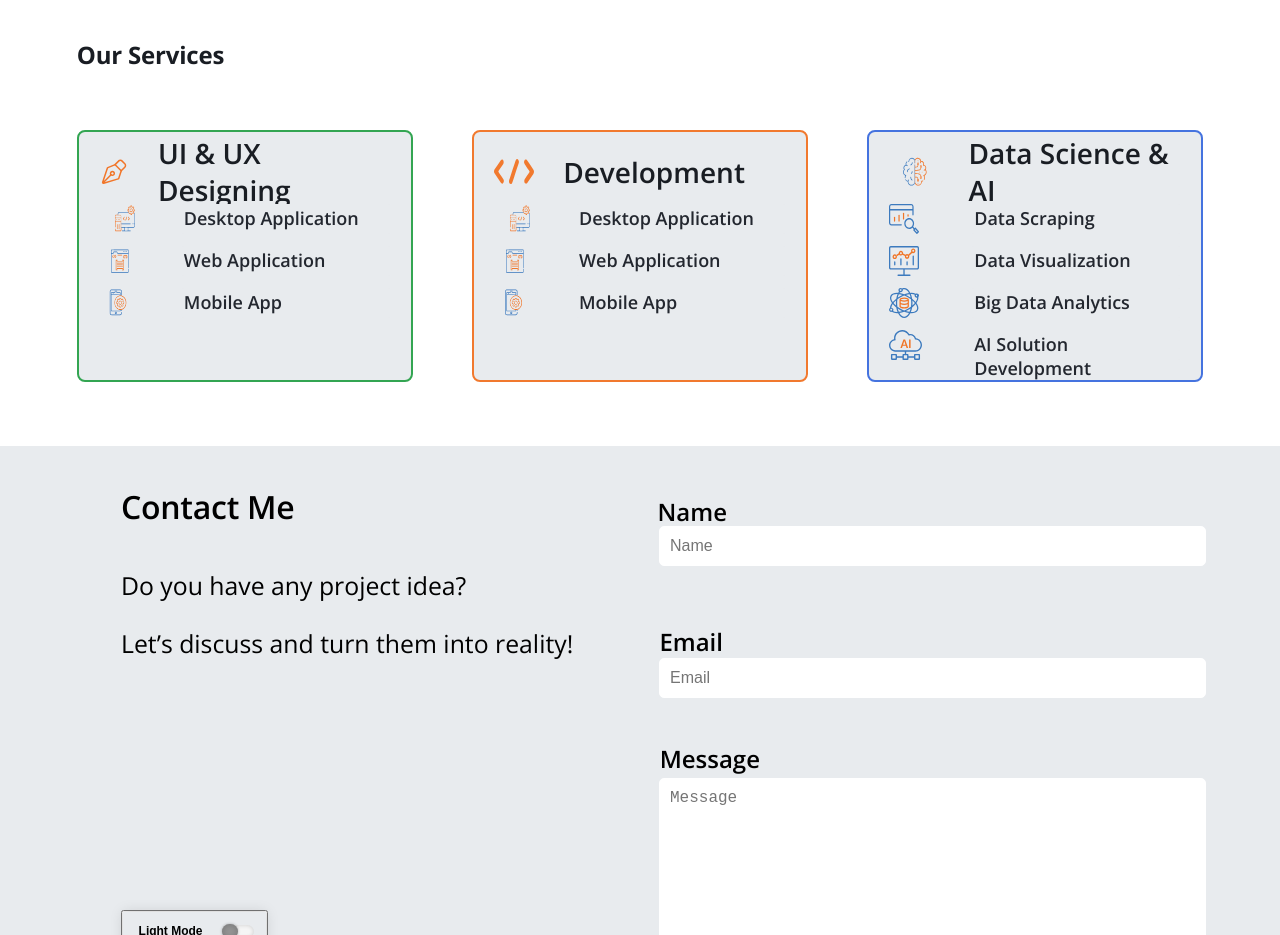
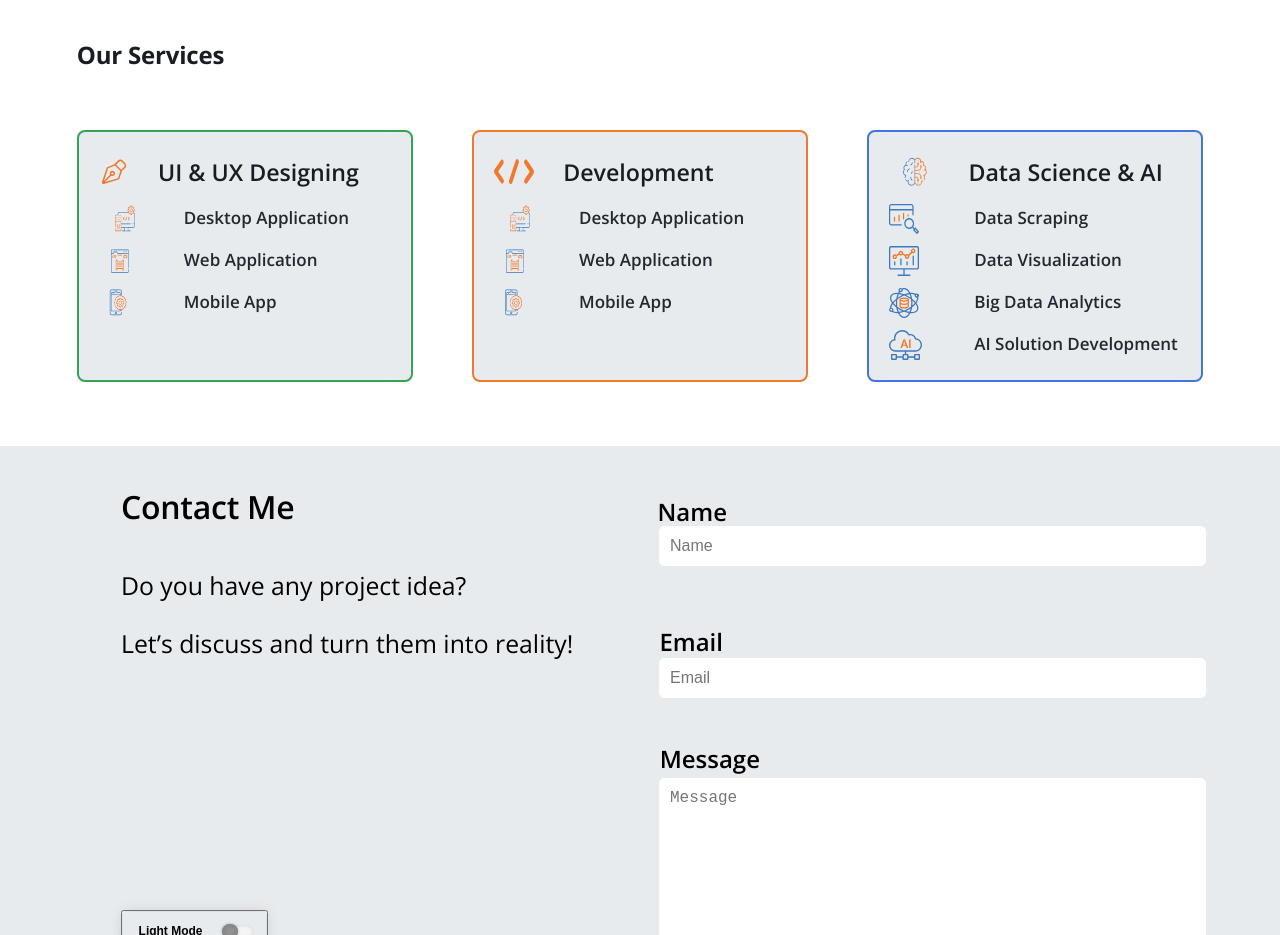
Before and after one commit to ghulam-mujtaba5/megicode, a Next.js app: page / in a window 1280 px wide. Shown: the part 1082-2017 px from the top of the page. Built offline with nearby package versions, Linux system fonts and the light colour scheme.

Commit message:
fix: Adjust font sizes for improved readability in ServicesFrame and global styles

```diff
--- a/components/NavBar_Mobile/NavBarCommon.module.css
+++ b/components/NavBar_Mobile/NavBarCommon.module.css
@@ -17,7 +17,7 @@
     font-size: 22px;
     background: var(--md-surface);
     color: var(--md-on-surface);
-    box-shadow: var(--md-elevation-1);
+
     border-radius: 0 0 16px 16px;
     transition: box-shadow 0.2s, background 0.2s;
   }
@@ -50,7 +50,7 @@
     background-color: var(--md-surface, #f5f7fa);
     border: none;
     border-radius: 50%;
-    box-shadow: var(--md-elevation-1);
+
     outline: none;
   }
 
--- a/components/Services/ServicesFrame.tsx
+++ b/components/Services/ServicesFrame.tsx
@@ -1,4 +1,3 @@
-"use client";
 import React, { useRef, useState, useEffect } from 'react';
 import { useTheme } from '../../context/ThemeContext';
 import commonStyles from './ServicesFrameCommon.module.css';
--- a/components/Services/ServicesFrameCommon.module.css
+++ b/components/Services/ServicesFrameCommon.module.css
@@ -113,7 +113,7 @@
 /* Skill name text */
 .skillName {
     font-weight: 600;
-    font-size: 18px;
+    font-size: 17px;
 }
 
 /* Icons container */
--- a/styles/global.css
+++ b/styles/global.css
@@ -43,7 +43,7 @@ h2 {
   letter-spacing: -0.00833em;
 }
 h3 {
-  font-size: 1.75rem;
+  font-size: 1.45rem;
   font-weight: 600;
   line-height: 1.3;
 }
```
